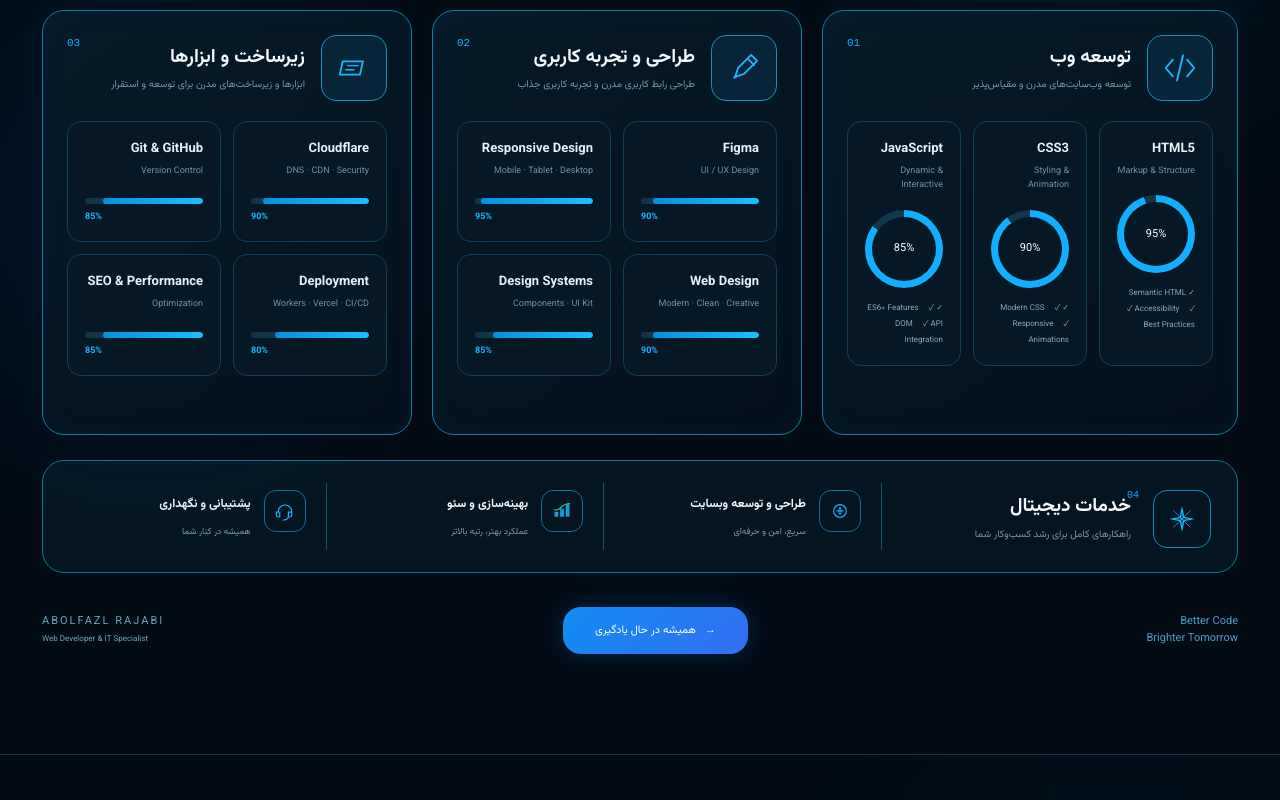
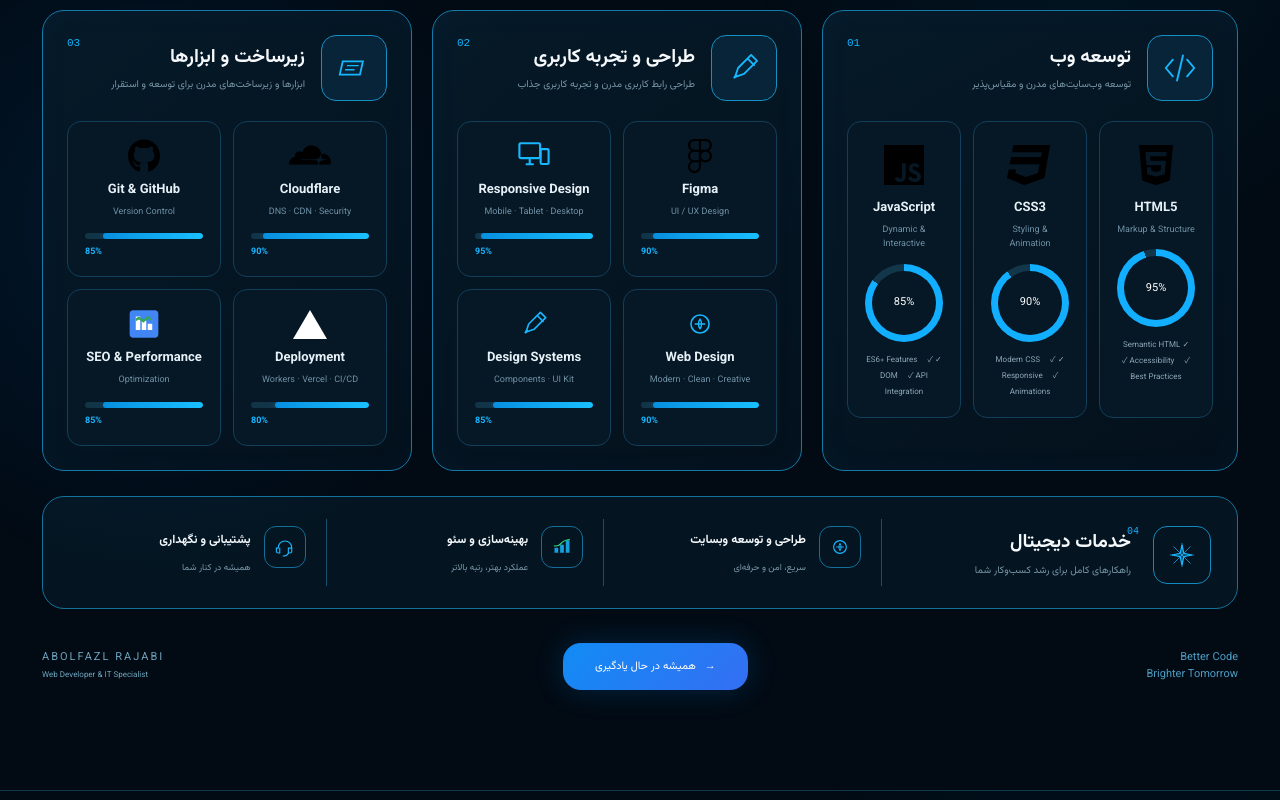
Before and after one commit to Abolfazl32123/abolfazlportfoilo, a website: page public/index.html in a window 1280 px wide. Shown: the part 4580-5380 px from the top of the page. Drawn offline with Linux system fonts and the light colour scheme.

Commit message:
Add files via upload

```diff
--- a/public/index.html
+++ b/public/index.html
@@ -331,29 +331,29 @@
     <article class="skill-group">
       <header><div class="skill-group-icon"><img src="/assets/skills/web.svg" alt="توسعه وب"></div><div><span>01</span><h3>توسعه وب</h3><p>توسعه وب‌سایت‌های مدرن و مقیاس‌پذیر</p></div></header>
       <div class="skill-items">
-        <div class="skill-item"><b>HTML5</b><small>Markup &amp; Structure</small><div class="skill-ring" style="--p:95%"><em>95%</em></div><div class="checks">✓ Semantic HTML　 ✓ Accessibility　 ✓ Best Practices</div></div>
-        <div class="skill-item"><b>CSS3</b><small>Styling &amp; Animation</small><div class="skill-ring" style="--p:90%"><em>90%</em></div><div class="checks">✓ Modern CSS　 ✓ Responsive　 ✓ Animations</div></div>
-        <div class="skill-item"><b>JavaScript</b><small>Dynamic &amp; Interactive</small><div class="skill-ring" style="--p:85%"><em>85%</em></div><div class="checks">✓ ES6+ Features　 ✓ DOM　 ✓ API Integration</div></div>
+        <div class="skill-item"><div class="skill-brand-logo"><img src="/assets/skills/brands/html5.svg" alt="HTML5"></div><b>HTML5</b><small>Markup &amp; Structure</small><div class="skill-ring" style="--p:95%"><em>95%</em></div><div class="checks">✓ Semantic HTML　 ✓ Accessibility　 ✓ Best Practices</div></div>
+        <div class="skill-item"><div class="skill-brand-logo"><img src="/assets/skills/brands/css3.svg" alt="CSS3"></div><b>CSS3</b><small>Styling &amp; Animation</small><div class="skill-ring" style="--p:90%"><em>90%</em></div><div class="checks">✓ Modern CSS　 ✓ Responsive　 ✓ Animations</div></div>
+        <div class="skill-item"><div class="skill-brand-logo"><img src="/assets/skills/brands/javascript.svg" alt="JavaScript"></div><b>JavaScript</b><small>Dynamic &amp; Interactive</small><div class="skill-ring" style="--p:85%"><em>85%</em></div><div class="checks">✓ ES6+ Features　 ✓ DOM　 ✓ API Integration</div></div>
       </div>
     </article>
 
     <article class="skill-group">
       <header><div class="skill-group-icon"><img src="/assets/skills/design.svg" alt="طراحی و تجربه کاربری"></div><div><span>02</span><h3>طراحی و تجربه کاربری</h3><p>طراحی رابط کاربری مدرن و تجربه کاربری جذاب</p></div></header>
       <div class="skill-items skill-grid-2">
-        <div class="skill-mini"><strong>Figma</strong><small>UI / UX Design</small><div class="skill-bar"><i style="width:90%"></i></div><b>90%</b></div>
-        <div class="skill-mini"><strong>Responsive Design</strong><small>Mobile · Tablet · Desktop</small><div class="skill-bar"><i style="width:95%"></i></div><b>95%</b></div>
-        <div class="skill-mini"><strong>Web Design</strong><small>Modern · Clean · Creative</small><div class="skill-bar"><i style="width:90%"></i></div><b>90%</b></div>
-        <div class="skill-mini"><strong>Design Systems</strong><small>Components · UI Kit</small><div class="skill-bar"><i style="width:85%"></i></div><b>85%</b></div>
+        <div class="skill-mini"><div class="skill-mini-logo"><img src="/assets/skills/brands/figma.svg" alt="Figma"></div><strong>Figma</strong><small>UI / UX Design</small><div class="skill-bar"><i style="width:90%"></i></div><b>90%</b></div>
+        <div class="skill-mini"><div class="skill-mini-logo"><img src="/assets/skills/responsive.svg" alt="Responsive Design"></div><strong>Responsive Design</strong><small>Mobile · Tablet · Desktop</small><div class="skill-bar"><i style="width:95%"></i></div><b>95%</b></div>
+        <div class="skill-mini"><div class="skill-mini-logo"><img src="/assets/skills/site.svg" alt="Web Design"></div><strong>Web Design</strong><small>Modern · Clean · Creative</small><div class="skill-bar"><i style="width:90%"></i></div><b>90%</b></div>
+        <div class="skill-mini"><div class="skill-mini-logo"><img src="/assets/skills/design.svg" alt="Design Systems"></div><strong>Design Systems</strong><small>Components · UI Kit</small><div class="skill-bar"><i style="width:85%"></i></div><b>85%</b></div>
       </div>
     </article>
 
     <article class="skill-group">
       <header><div class="skill-group-icon"><img src="/assets/skills/infrastructure.svg" alt="زیرساخت و ابزارها"></div><div><span>03</span><h3>زیرساخت و ابزارها</h3><p>ابزارها و زیرساخت‌های مدرن برای توسعه و استقرار</p></div></header>
       <div class="skill-items skill-grid-2">
-        <div class="skill-mini"><strong>Cloudflare</strong><small>DNS · CDN · Security</small><div class="skill-bar"><i style="width:90%"></i></div><b>90%</b></div>
-        <div class="skill-mini"><strong>Git &amp; GitHub</strong><small>Version Control</small><div class="skill-bar"><i style="width:85%"></i></div><b>85%</b></div>
-        <div class="skill-mini"><strong>Deployment</strong><small>Workers · Vercel · CI/CD</small><div class="skill-bar"><i style="width:80%"></i></div><b>80%</b></div>
-        <div class="skill-mini"><strong>SEO &amp; Performance</strong><small>Optimization</small><div class="skill-bar"><i style="width:85%"></i></div><b>85%</b></div>
+        <div class="skill-mini"><div class="skill-mini-logo"><img src="/assets/skills/brands/cloudflare.svg" alt="Cloudflare"></div><strong>Cloudflare</strong><small>DNS · CDN · Security</small><div class="skill-bar"><i style="width:90%"></i></div><b>90%</b></div>
+        <div class="skill-mini"><div class="skill-mini-logo"><img src="/assets/skills/brands/github.svg" alt="GitHub"></div><strong>Git &amp; GitHub</strong><small>Version Control</small><div class="skill-bar"><i style="width:85%"></i></div><b>85%</b></div>
+        <div class="skill-mini"><div class="skill-mini-logo"><img src="/assets/skills/brands/vercel.svg" alt="Vercel"></div><strong>Deployment</strong><small>Workers · Vercel · CI/CD</small><div class="skill-bar"><i style="width:80%"></i></div><b>80%</b></div>
+        <div class="skill-mini"><div class="skill-mini-logo"><img src="/assets/skills/brands/search-console.svg" alt="Google Search Console"></div><strong>SEO &amp; Performance</strong><small>Optimization</small><div class="skill-bar"><i style="width:85%"></i></div><b>85%</b></div>
       </div>
     </article>
   </div>
--- a/public/style.css
+++ b/public/style.css
@@ -1199,3 +1199,17 @@ footer{padding:30px;text-align:center;border-top:1px solid #15384f;color:#6f8799
 .skills-service b img{width:24px;height:24px;display:block;object-fit:contain}
 .skills-service b{display:grid!important;place-items:center!important;float:right}
 .skill-group-icon{flex:none}
+/* V25 — real/local skill brand marks, aligned to the supplied reference */
+.skill-item,.skill-mini{display:flex;flex-direction:column;align-items:center;text-align:center}
+.skill-item .skill-brand-logo{height:52px;display:grid;place-items:center;margin:0 0 7px}
+.skill-item .skill-brand-logo img{width:46px;height:46px;object-fit:contain;display:block}
+.skill-mini .skill-mini-logo{height:38px;display:grid;place-items:center;margin:-2px 0 5px}
+.skill-mini .skill-mini-logo img{width:34px;height:34px;object-fit:contain;display:block}
+.skill-mini .skill-mini-logo img[alt="Cloudflare"]{width:46px;height:34px}
+.skill-mini .skill-mini-logo img[alt="Responsive Design"]{width:39px;height:34px}
+.skill-mini .skill-mini-logo img[alt="Vercel"]{width:34px;height:30px}
+.skill-mini .skill-mini-logo img[alt="Google Search Console"]{width:34px;height:34px}
+.skill-item .skill-ring{margin:12px auto 10px}
+.skill-item .checks{width:100%;text-align:center}
+.skill-mini .skill-bar{width:100%;margin-top:14px}
+.skill-mini>b{width:100%;text-align:left}
```
Also changed, not shown: public/assets/skills/brands/cloudflare.svg (added), public/assets/skills/brands/css3.svg (added), public/assets/skills/brands/figma.svg (added), public/assets/skills/brands/github.svg (added), public/assets/skills/brands/html5.svg (added), public/assets/skills/brands/javascript.svg (added), public/assets/skills/brands/search-console.svg (added), public/assets/skills/brands/vercel.svg (added), public/assets/skills/responsive.svg (added).
